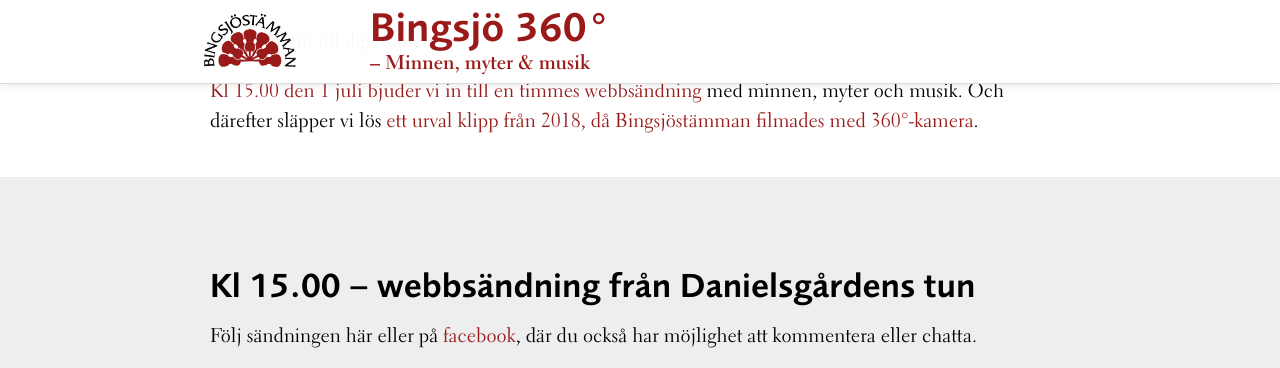
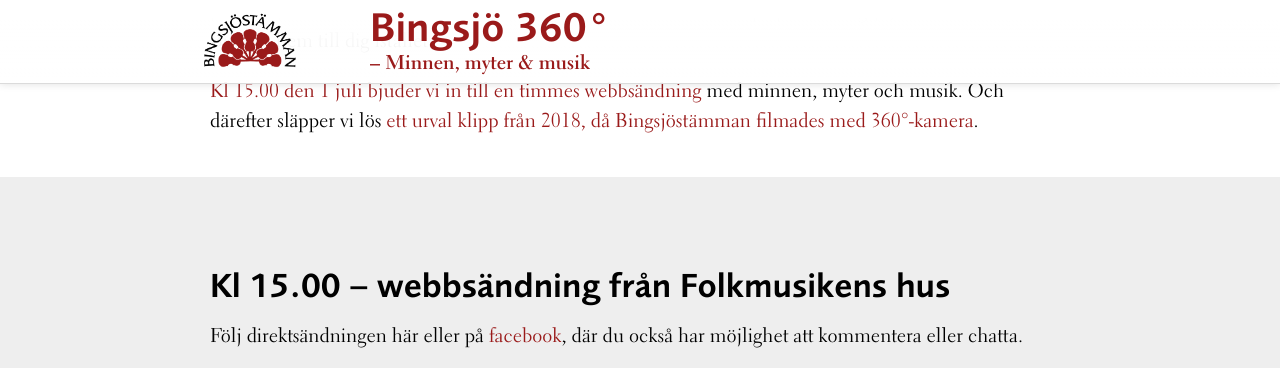
Before and after one commit to bingsjostamman/bingsjostamman.github.io, a Jekyll site: the page built from bingsjo360.html, in a window 1280 px wide and 900 px high, scrolled down 603 px, cut to the strip 0-368 px from the top of the window. Built offline with Jekyll 4.4.1, drawn with Linux system fonts in a browser that asks for light colours.

Commit message:
real heading

```diff
--- a/bingsjo360.html
+++ b/bingsjo360.html
@@ -26,8 +26,8 @@
 <div class="ocean">
   <div class="ocean__inner" id="360broadcast">
 
-    <h2>Kl 15.00 – webbsändning från Danielsgårdens tun</h2>
-    <p>Följ sändningen här eller på <a href="https://www.facebook.com/bingsjostamman/live">facebook</a>, där du
+    <h2>Kl 15.00 – webbsändning från Folkmusikens hus</h2>
+    <p>Följ direktsändningen här eller på <a href="https://www.facebook.com/bingsjostamman/live">facebook</a>, där du
       också har möjlighet att kommentera eller chatta.</p>
 
     <iframe src="https://embed.staylive.tv/livestream/27979" allowfullscreen width="800" height="450"
```
Also changed, not shown: 2021/bingsjostamning.md (+1 -2 lines).
